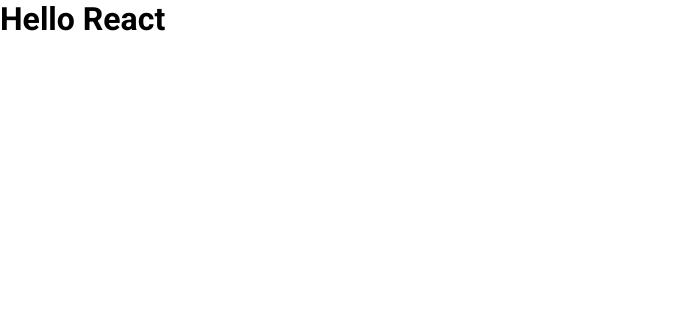
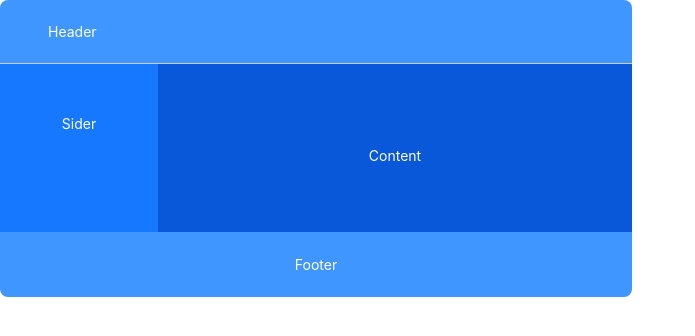
Before and after one commit to ollegozz/crypto, a React (Vite) app: page / in a window 1280 px wide. Shown: the top 336 px of the page, without its empty margins (0-695 px from the left). Built offline with nearby package versions, Linux system fonts and the light colour scheme.

Commit message:
ant layout

```diff
--- a/package.json
+++ b/package.json
@@ -10,6 +10,7 @@
     "preview": "vite preview"
   },
   "dependencies": {
+    "antd": "^5.14.2",
     "react": "^18.2.0",
     "react-dom": "^18.2.0"
   },
--- a/src/App.jsx
+++ b/src/App.jsx
@@ -1,9 +1,54 @@
+import { Layout } from 'antd';
+const { Header, Footer, Sider, Content } = Layout;
+
+const headerStyle = {
+  textAlign: 'center',
+  color: '#fff',
+  height: 64,
+  paddingInline: 48,
+  lineHeight: '64px',
+  backgroundColor: '#4096ff',
+};
+const contentStyle = {
+  textAlign: 'center',
+  minHeight: 120,
+  lineHeight: '120px',
+  color: '#fff',
+  backgroundColor: '#0958d9',
+};
+const siderStyle = {
+  textAlign: 'center',
+  lineHeight: '120px',
+  color: '#fff',
+  backgroundColor: '#1677ff',
+};
+const footerStyle = {
+  textAlign: 'center',
+  color: '#fff',
+  backgroundColor: '#4096ff',
+};
+const layoutStyle = {
+  borderRadius: 8,
+  overflow: 'hidden',
+  width: 'calc(50% - 8px)',
+  maxWidth: 'calc(50% - 8px)',
+};
+
 function App() {
   return (
-    <div>
-      <h1>Hello React</h1>
-    </div>
+    <Layout style={layoutStyle}>
+      <Header style={headerStyle}>Header</Header>
+      <Layout>
+        <Sider width="25%" style={siderStyle}>
+          Sider
+        </Sider>
+        <Content style={contentStyle}>Content</Content>
+      </Layout>
+      <Footer style={footerStyle}>Footer</Footer>
+    </Layout>
   )
+
+
 }
 
 export default App
```
Also changed, not shown: 1 other file (tests, documents, lock files or other folders).
